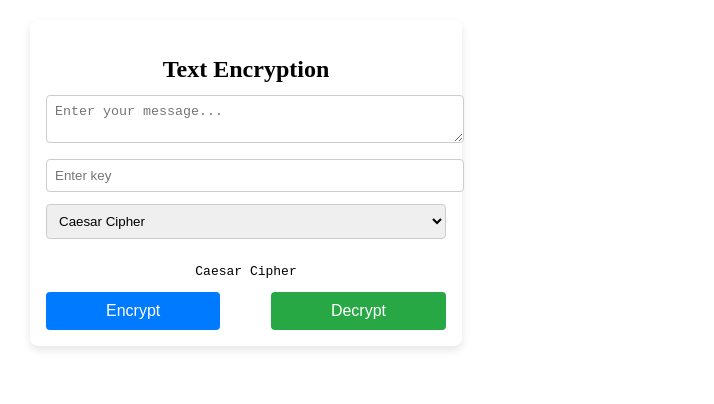
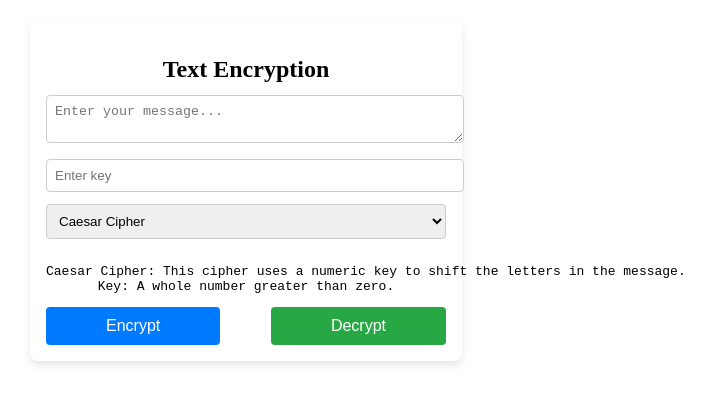
Before and after one commit to AndrewAscone/DeCypher, a React (Vite) app in the folder src/main/java/com/scone/DeCypher/frontend/: page / in a window 1280 px wide. Shown: the top 404 px of the page, without its empty margins (394-1108 px from the left). Built offline with nearby package versions, Linux system fonts and the light colour scheme.

Commit message:
Adding details to cipher readouts. Caesar and Vigenere done

```diff
--- a/src/main/java/com/scone/DeCypher/frontend/src/DeCypherUI.jsx
+++ b/src/main/java/com/scone/DeCypher/frontend/src/DeCypherUI.jsx
@@ -10,9 +10,9 @@ export default function DeCypherUI() {
     const getCipherInfo = (cipher) => {
         switch (cipher) {
             case "caesar":
-                return "Caesar Cipher";
+                return "Caesar Cipher: This cipher uses a numeric key to shift the letters in the message.\nKey: A whole number greater than zero.";
             case "vigenere":
-                return "Vigenere Cipher";
+                return "Vigenere Cipher: This cipher uses a word or phrase to shift letters based on each character.\nKey: A string of alphabetic characters.";
             case "atbash":
                 return "Atbash Cipher";
             case "aes":
```
